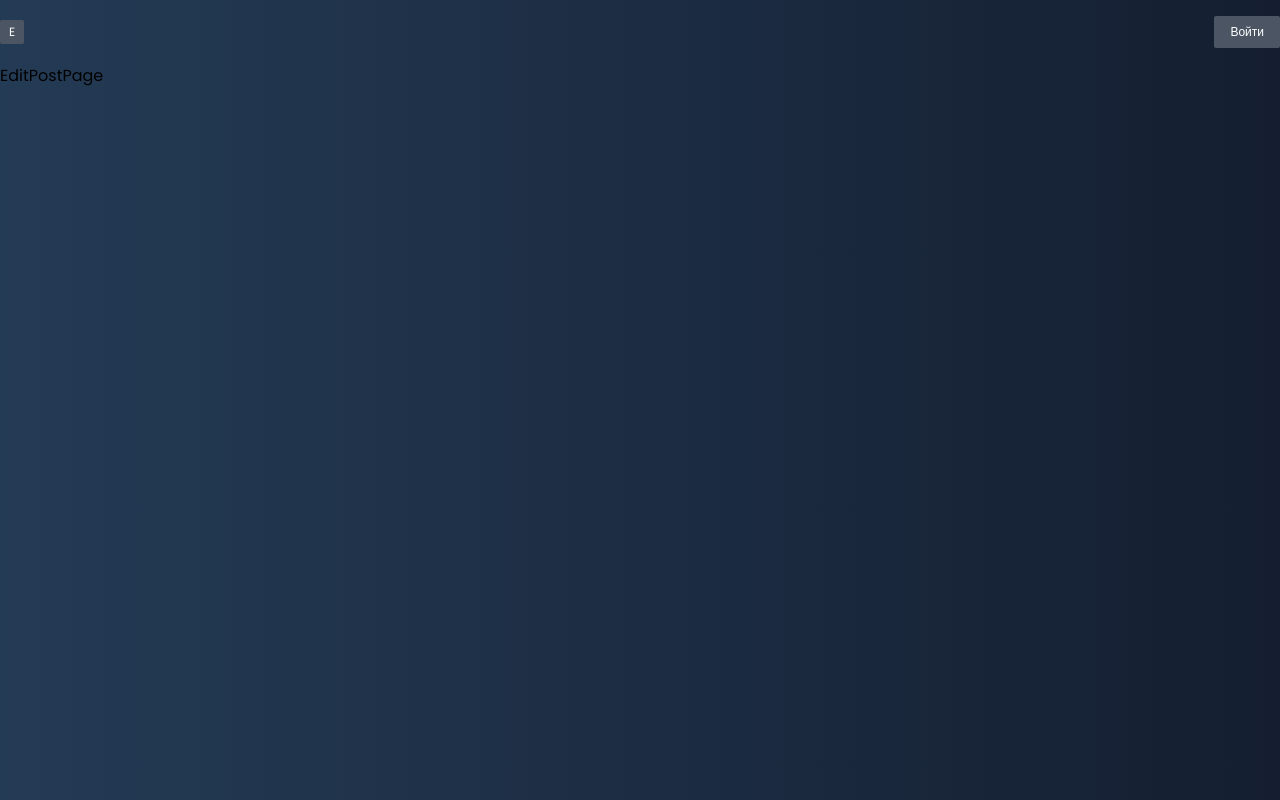
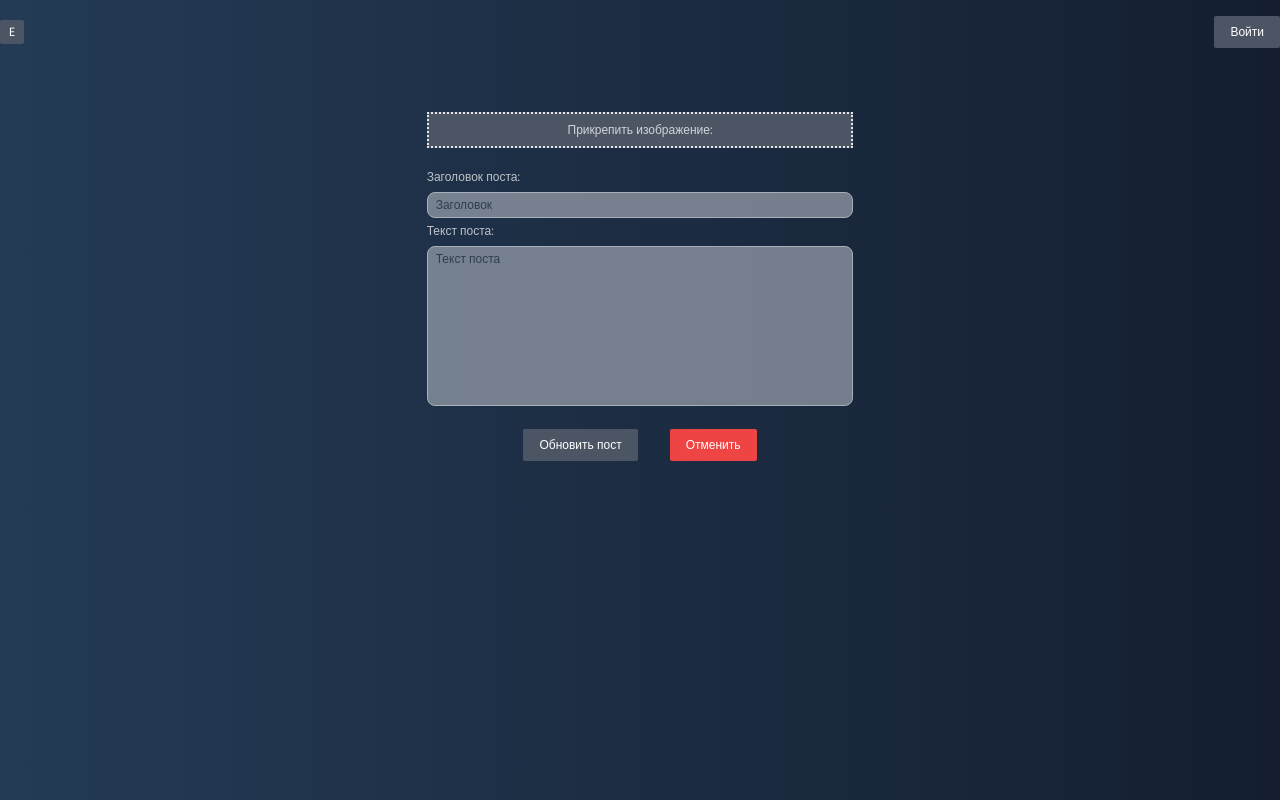
Before and after one commit to diiimmmaaas/app-blog-client, a React (Create React App) app: page /1/edit in a window 1280 px wide. Built offline with nearby package versions, Linux system fonts and the light colour scheme; no server answers.

Commit message:
edit post page added

```diff
--- a/src/pages/EditPostPage.jsx
+++ b/src/pages/EditPostPage.jsx
@@ -1,9 +1,105 @@
-import React from "react";
+import React, {useCallback, useEffect, useState} from "react";
+import {useDispatch} from "react-redux";
+import {useNavigate, useParams} from "react-router-dom";
+import {instance} from "../utils/axios";
+import {updatePost} from "../redux/features/post/postSlice";
 
 export const EditPostPage = () => {
+
+    const [title, setTitle] = useState("");
+    const [text, setText] = useState("");
+    const [oldImage, setOldImage] = useState("");
+    const [newImage, setNewImage] = useState("");
+
+    const dispatch = useDispatch();
+    const navigate = useNavigate();
+    const params = useParams();
+
+    const fetchPost = useCallback(async () => {
+        const {data} = await instance.get(`/posts/${params.id}`);
+        setTitle(data.title)
+        setText(data.text)
+        setOldImage(data.imgUrl)
+    }, [params.id]);
+
+    const submitHandler = () => {
+        try {
+            const updatedPost = new FormData();
+            updatedPost.append("title", title);
+            updatedPost.append("text", text);
+            updatedPost.append("id", params.id);
+            updatedPost.append("image", newImage);
+            dispatch(updatePost(updatedPost));
+            setTitle("");
+            setText("");
+            setNewImage("");
+            setOldImage("");
+            navigate("/posts")
+        } catch (error) {
+            console.log(error);
+        }
+    };
+
+    const clearFormHandler = () => {
+        setTitle("");
+        setText("");
+    }
+
+    useEffect(() => {
+        fetchPost()
+    }, [fetchPost])
+
     return (
-        <div>
-            EditPostPage
-        </div>
+        <form className={"w-1/3 mx-auto py-10"}
+              onSubmit={e => e.preventDefault()}>
+            <label
+                className={"text-gray-300 py-2 bg-gray-600 text-xs mt-2 flex items-center justify-center border-2 border-dotted cursor-pointer"}>
+                Прикрепить изображение:
+                <input type={"file"}
+                       className={"hidden"}
+                       onChange={e => {
+                           setNewImage(e.target.files[0])
+                           setOldImage("")
+                       }}/>
+            </label>
+            <div className={"flex object-cover py-2"}>
+                {oldImage && (
+                    <img src={`http://localhost:3002/${oldImage}`} alt={oldImage.name}/>
+                )}
+                {newImage && (
+                    <img src={URL.createObjectURL(newImage)} alt={newImage.name}/>
+                )}
+            </div>
+
+            <label className={"text-xs text-white opacity-70"}>
+                Заголовок поста:
+                <input type={"text"}
+                       value={title}
+                       onChange={e => setTitle(e.target.value)}
+                       placeholder={"Заголовок"}
+                       className={"mt-1 text-black w-full rounded-lg bg-gray-400 border py-1 px-2 text-xs outline-none placeholder:text-gray-700"}
+                />
+            </label>
+
+            <label className={"text-xs text-white opacity-70"}>
+                Текст поста:
+                <textarea
+                    value={text}
+                    onChange={e => setText(e.target.value)}
+                    placeholder={"Текст поста"}
+                    className={"mt-1 text-black w-full rounded-lg bg-gray-400 border py-1 px-2 text-xs outline-none resize-none h-40 placeholder:text-gray-700"}
+                />
+            </label>
+            <div className={"flex gap-8 items-center justify-center mt-4"}>
+                <button className={"flex items-center bg-gray-600 text-xs text-white rounded-sm py-2 px-4"}
+                        onClick={submitHandler}>
+                    Обновить пост
+                </button>
+                <button className={"flex items-center bg-red-500 text-xs text-white rounded-sm py-2 px-4"}
+                        onClick={clearFormHandler}
+                >Отменить
+                </button>
+            </div>
+        </form>
     );
 };
--- a/src/pages/MyPostsPage.jsx
+++ b/src/pages/MyPostsPage.jsx
@@ -18,7 +18,7 @@
 
     useEffect(() => {
         fetchMyPosts()
-    }, [])
+    }, [fetchMyPosts])
 
     return (
         <div className={"w-1/2 mx-auto py-10 flex flex-col gap-10"}>
--- a/src/pages/PostPage.jsx
+++ b/src/pages/PostPage.jsx
@@ -83,7 +83,9 @@
                             {user?.id === post.author && (
                                 <div className={"flex gap-3 mt-4"}>
                                     <button className={"flex items-center justify-center gap-2 text-white opacity-50"}>
-                                        <AiTwotoneEdit/>
+                                        <Link to={`/${params.id}/edit`}>
+                                            <AiTwotoneEdit/>
+                                        </Link>
                                     </button>
                                     <button className={"flex items-center justify-center gap-2 text-white opacity-50"}
                                             onClick={removePostHandler}
--- a/src/redux/features/post/postSlice.js
+++ b/src/redux/features/post/postSlice.js
@@ -29,6 +29,16 @@
 export const deletePost = createAsyncThunk("posts/deletePost", async (id) => {
     try {
         const {data} = await instance.delete(`/posts/${id}`)
+
+        return data
+    } catch (error) {
+        console.log(error);
+    }
+})
+
+export const updatePost = createAsyncThunk("posts/updatePost", async (updatedPost) => {
+    try {
+        const {data} = await instance.put(`/posts/${updatedPost.id}`, updatedPost)
 
         return data
     } catch (error) {
@@ -77,6 +87,18 @@
         [deletePost.rejected] : (state) => {
             state.loading = false
         },
+        // Update post
+        [updatePost.pending] : (state) => {
+            state.loading = true
+        },
+        [updatePost.fulfilled] : (state, action) => {
+            state.loading = false
+            const index = state.posts.findIndex((post) => post.id === action.payload.id)
+            state.posts[index] = action.payload
+        },
+        [updatePost.rejected] : (state) => {
+            state.loading = false
+        },
     }
 });
 
```
Also changed, not shown: 1 other file (tests, documents, lock files or other folders).
